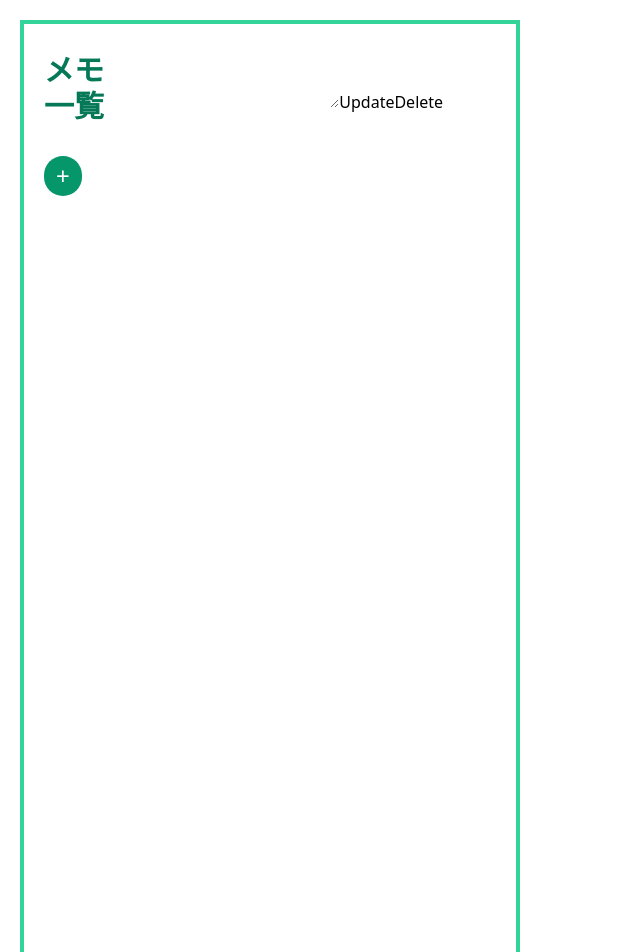
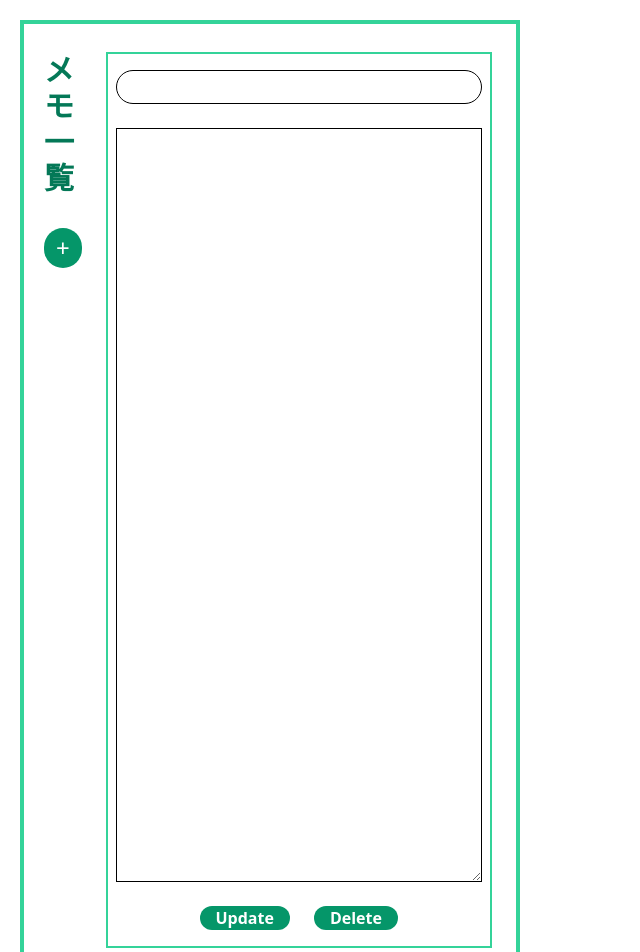
Before and after one commit to hituzi-no-sippo/memo-spa-with-vue, a Vue app: page /edit/1 in a window 1280 px wide. Shown: the top 952 px of the page, without its empty margins (0-640 px from the left). Built offline with nearby package versions, Linux system fonts and the light colour scheme.

Commit message:
feat: EditViewのcssを作成

```diff
--- a/src/views/EditView.vue
+++ b/src/views/EditView.vue
@@ -1,15 +1,88 @@
 <template>
-  <div>
-    <input v-model="content.title" />
-    <textarea v-model="content.body" />
-    <span v-if="isEmptyTitle">文字を入力してください</span>
-    <button
-      :disabled="isEmptyTitle"
-      @click="update"
+  <div class="
+    flex
+    flex-col
+    m-4
+    p-2
+    border-green-400
+    border-2
+  ">
+    <input
+      v-model="content.title"
+      class="
+        text-2xl
+        fond-bold
+        border
+        border-black
+        focus:outline-none
+        focus:ring-black
+        focus:ring-2
+        px-2
+        my-2
+        rounded-full
+      "
+    />
+    <textarea
+      v-model="content.body"
+      class="
+        text-2xl
+        fond-bold
+        border
+        border-black
+        focus:outline-none
+        focus:ring-black
+        focus:ring-1
+        px-2
+        py-1
+        my-4
+        h-full
+      "
+    />
+    <span
+      v-if="isEmptyTitle"
+      class="
+        text-red-500
+        font-bold
+        text-center
+      "
+    >文字を入力してください</span>
+    <div
+      class="
+        buttons
+        my-2
+        text-center
+      "
     >
-      Update
-    </button>
-    <button @click="remove">Delete</button>
+      <button
+        :disabled="isEmptyTitle"
+        @click="update"
+        class="
+          bg-green-600
+          hover:bg-green-500
+          font-semibold
+          text-white
+          rounded-full
+          px-4
+          mx-3
+          disabled:opacity-50
+          disabled:cursor-not-allowed
+        "
+      >
+        Update
+      </button>
+      <button
+        @click="remove"
+        class="
+          bg-green-600
+          hover:bg-green-500
+          font-semibold
+          text-white
+          rounded-full
+          px-4
+          mx-3
+        "
+      >Delete</button>
+    </div>
   </div>
 </template>
 
--- a/tailwind.config.js
+++ b/tailwind.config.js
@@ -5,7 +5,10 @@ module.exports = {
     extend: {},
   },
   variants: {
-    extend: {},
+    extend: {
+      opacity: ['disabled'],
+      cursor: ['disabled'],
+    },
   },
   plugins: [],
 }
```
